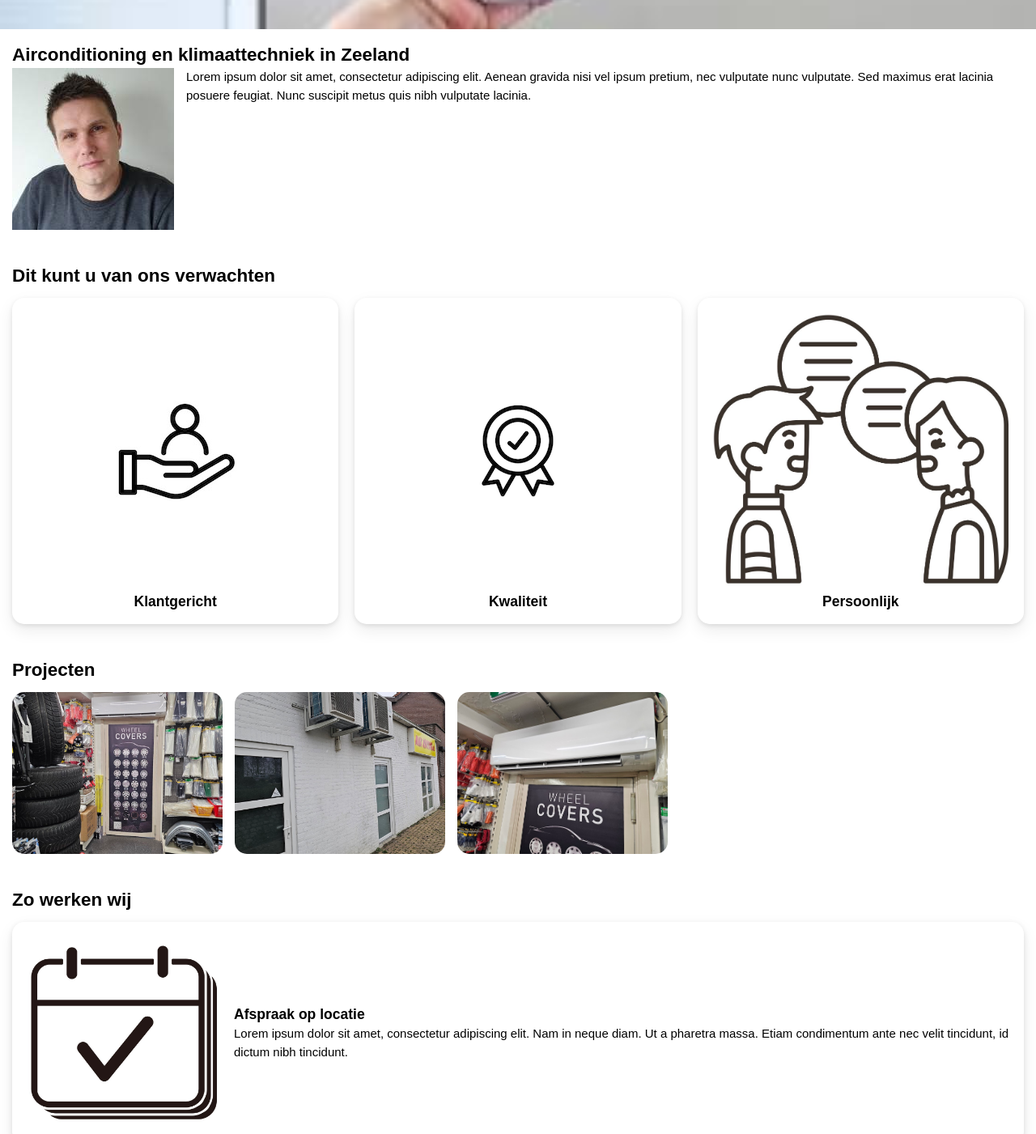
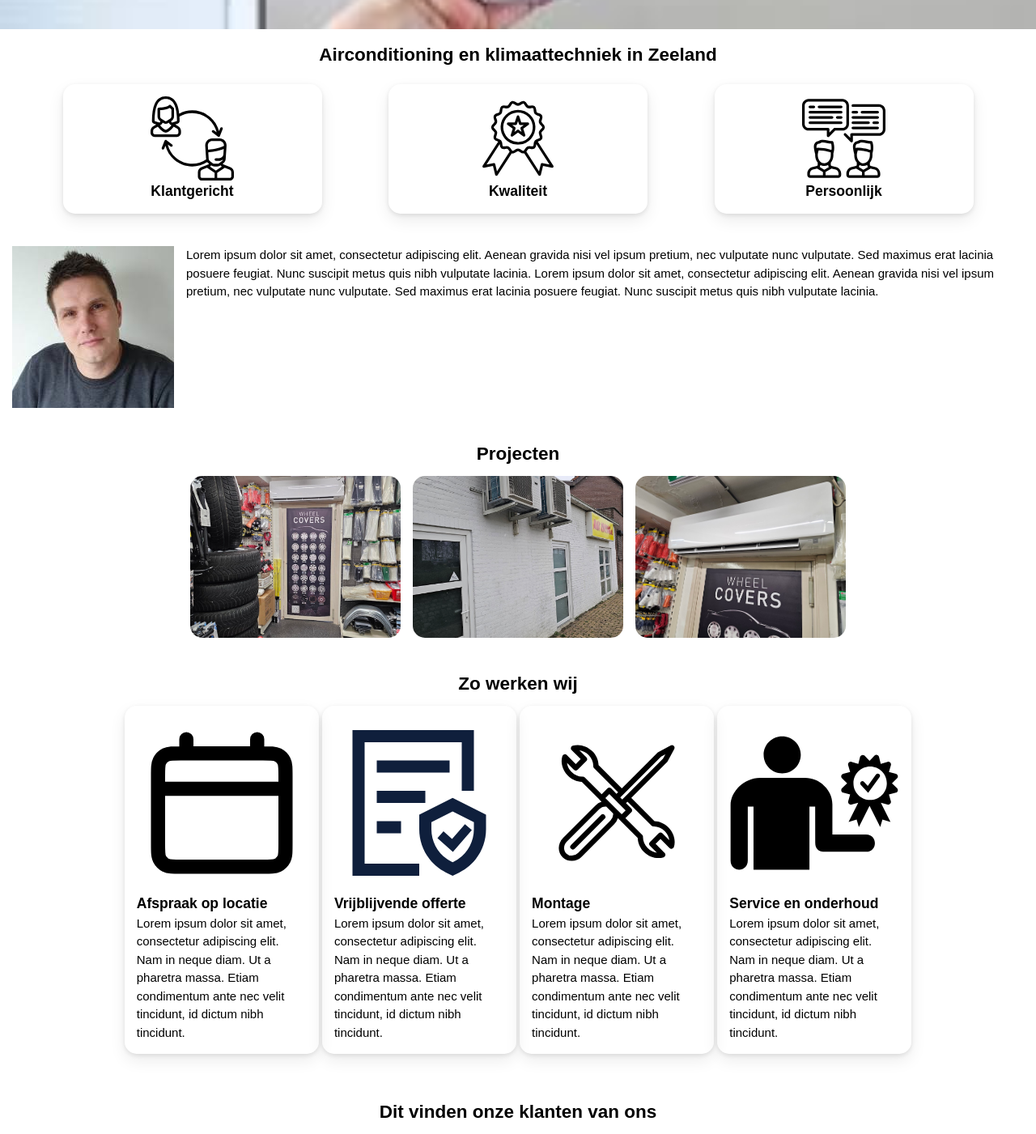
Before and after one commit to remcop1989/koelpro-website, a plain HTML site: page index.html in a window 1280 px wide. Shown: the part 556-1957 px from the top of the page at 81% size. Drawn offline with Linux system fonts and the light colour scheme.

Commit message:
center content, adjust images to svg

```diff
--- a/index.html
+++ b/index.html
@@ -40,33 +40,37 @@
             </div>
         </section>
 
+        <section class="values section-padding">
+            <div class="values__h2">
+                <h1>Airconditioning en klimaattechniek in Zeeland</h1>
+                <!-- <h2>Dit kunt u van ons verwachten</h2> -->
+            </div>
+            <div class="values__cardcontainer">
+                <div class="values__card card">
+                    <img class="values__img" src="/images/klantgericht.svg" alt="Icoon van een hand die een poppetje draagt">
+                    <h3>Klantgericht</h3>
+                </div>
+
+                <div class="values__card card">
+                    <img class="values__img" src="/images/kwaliteit.svg" alt="Icoon van een kwaliteitslabel">
+                    <h3>Kwaliteit</h3>
+                </div>
+
+                <div class="values__card card">
+                    <img class="values__img" src="/images/persoonlijk.svg" alt="Icoon van 2 mensen die praten">
+                    <h3>Persoonlijk</h3>
+                </div>
+            </div>
+        </section>
+
         <section class="introductie section-padding">
-            <h1>Airconditioning en klimaattechniek in Zeeland</h1>
                 <div class="introductie__voorstellen">
                     <img src="/images/eigenaar.jpeg" alt="Foto van eigenaar">
                     <p>Lorem ipsum dolor sit amet, consectetur adipiscing elit. Aenean gravida nisi vel ipsum pretium,
                     nec vulputate nunc vulputate. Sed maximus erat lacinia posuere feugiat. Nunc suscipit metus quis
+                    nibh vulputate lacinia. Lorem ipsum dolor sit amet, consectetur adipiscing elit. Aenean gravida nisi vel ipsum pretium,
+                    nec vulputate nunc vulputate. Sed maximus erat lacinia posuere feugiat. Nunc suscipit metus quis
                     nibh vulputate lacinia.</p>
-                </div>
-        </section>
-
-        <section class="values section-padding">
-            <h2>Dit kunt u van ons verwachten</h2>
-            <div class="values__cardcontainer">
-                <div class="values__card card">
-                    <img class="values__img" src="/images/icon-klantgericht.jpg" alt="Icoon van een hand die een poppetje draagt">
-                    <h3>Klantgericht</h3>
-                </div>
-
-                <div class="values__card card">
-                    <img class="values__img" src="/images/icon-kwaliteit.png" alt="Icoon van een kwaliteitslabel">
-                    <h3>Kwaliteit</h3>
-                </div>
-
-                <div class="values__card card">
-                    <img class="values__img" src="/images/icon-persoonlijk.jpg" alt="Icoon van 2 mensen die praten">
-                    <h3>Persoonlijk</h3>
-                </div>
                 </div>
         </section>
 
@@ -83,9 +87,11 @@
 
         <section class="werkwijze section-padding">
             <div>
+                <div class="werkwijze__title">
                     <h2>Zo werken wij</h2>
+                </div>
                     <div class="werkwijze__card card">
-                    <img class="werkwijze__img" src="/images/icon-eerste-afspraak.jpg" alt="Icoon van een kalender">
+                        <img class="werkwijze__img" src="/images/afspraak.svg" alt="Icoon van een kalender">
                         <div class="werkwijze__tekst">
                             <h3>Afspraak op locatie</h3>
                             <p>Lorem ipsum dolor sit amet, consectetur adipiscing elit. Nam in neque diam.
@@ -94,7 +100,7 @@
                     </div>
 
                     <div class="werkwijze__card card">
-                    <img class="werkwijze__img" src="/images/icon-offerte.jpg" alt="Icoon van een offerte met een pen">
+                        <img class="werkwijze__img" src="/images/offerte.svg" alt="Icoon van een offerte met een pen">
                         <div class="werkwijze__tekst">
                             <h3>Vrijblijvende offerte</h3>
                             <p>Lorem ipsum dolor sit amet, consectetur adipiscing elit. Nam in neque diam.
@@ -103,7 +109,7 @@
                     </div>
 
                     <div class="werkwijze__card card">
-                    <img class="werkwijze__img" src="/images/icon-montage.jpg" alt="Icoon van gereedschap">
+                        <img class="werkwijze__img" src="/images/installatie.svg" alt="Icoon van gereedschap">
                         <div class="werkwijze__tekst">
                             <h3>Montage</h3>
                             <p>Lorem ipsum dolor sit amet, consectetur adipiscing elit. Nam in neque diam.
@@ -112,7 +118,7 @@
                     </div>
 
                     <div class="werkwijze__card card">
-                    <img class="werkwijze__img" src="/images/icon-service.jpg" alt="Icoon van een checklist">
+                        <img class="werkwijze__img" src="/images/service.svg" alt="Icoon van een checklist">
                         <div class="werkwijze__tekst">
                             <h3>Service en onderhoud</h3>
                             <p>Lorem ipsum dolor sit amet, consectetur adipiscing elit. Nam in neque diam.
@@ -123,7 +129,9 @@
         </section>
 
         <section class="reviews section-padding">
+            <div class="reviews__title">
                 <h2>Dit vinden onze klanten van ons</h2>
+            </div>
             <div class="reviews__cards">
                 <div class="card reviews__card">
                     <h3>Geweldig bedrijf</h3>
--- a/styles.css
+++ b/styles.css
@@ -200,16 +200,22 @@ main {
 
 .values {
     background-color: var(--color-background);
-    /* display: flex; */
+    display: flex;
     flex-direction: column;
     flex-wrap: wrap;
     gap: 10px;
+}
+
+.values__h2 {
+    display: flex;
+    justify-content: center;
 }
 
 .values__cardcontainer {
     display: flex;
     flex-direction: row;
     gap: 20px;
+    justify-content: space-evenly;
 }
 
 .values__img {
@@ -221,18 +227,27 @@ main {
 }
 
 .values__card {
-    aspect-ratio: 1 / 1;
+    /* aspect-ratio: 1 / 1; */
     display: flex;
     flex-direction: column;
     align-items: center;
-    flex: 1 1 0;
+    /* flex: 1 1 0;
     min-height: 0;
-    min-width: 0;
+    min-width: 0; */
+    height: 20vh;
+    width: 40vh;
 }
 
 .projects {
     /* background-color: var(--color-primary-blue); */
     background-color: var(--color-primary-white);
+    display: flex;
+    justify-content: center;
+}
+
+.projects h2 {
+    display: flex;
+    justify-content: center;
 }
 
 .projects__gallery {
@@ -264,22 +279,45 @@ main {
 }
 
 .werkwijze {
-    background-color: var(--color-background);
+    display: flex;
+    flex-direction: row;
+    justify-content: space-evenly;
+    gap: 20px;
+}
+
+.werkwijze__title {
+    display: flex;
+    justify-content: center;
 }
 
 .werkwijze__img {
-    width: 20%;
+    /* width: 20%;
     height: 92%;
+    object-fit:fill;
+    aspect-ratio: 1 / 1; */
+    width: 100%;
+    height: 100%;
+    flex: 1 1 auto;
+    min-height: 0;
+    min-width: 0;
     object-fit: scale-down;
-    aspect-ratio: 1 / 1;
 }
 
 .werkwijze__card {
-    width: 100%;
+    /* height: 50vh;
+    width: auto;
     display: flex;
     flex-direction: row;
     align-items: center;
-    gap: 15px;
+    gap: 15px; */
+    height: auto;
+    width: 30vh;
+    object-fit: contain;
+}
+
+.reviews__title {
+    display: flex;
+    justify-content: center;
 }
 
 .reviews {
```
Also changed, not shown: images/afspraak.svg (added), images/icon-eerste-afspraak.jpg (deleted), images/icon-klantgericht.jpg (deleted), images/icon-kwaliteit.png (deleted), images/icon-montage.jpg (deleted), images/icon-offerte.jpg (deleted), images/icon-persoonlijk.jpg (deleted), images/icon-service.jpg (deleted), images/installatie.svg (added), images/klantgericht.svg (added), images/kwaliteit.svg (added), images/offerte.svg (added), images/persoonlijk.svg (added), images/service.svg (added). Lines whose indentation alone changed are shown as unchanged.
